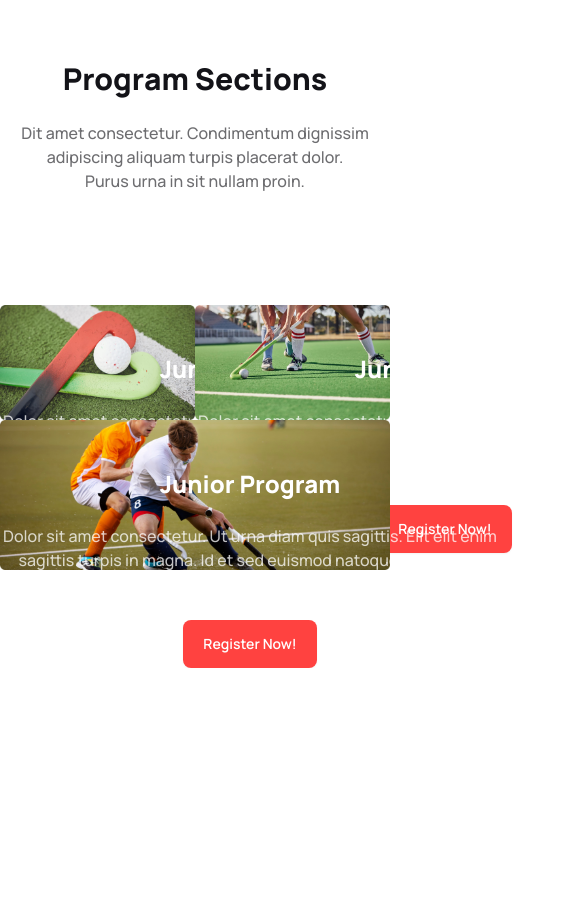
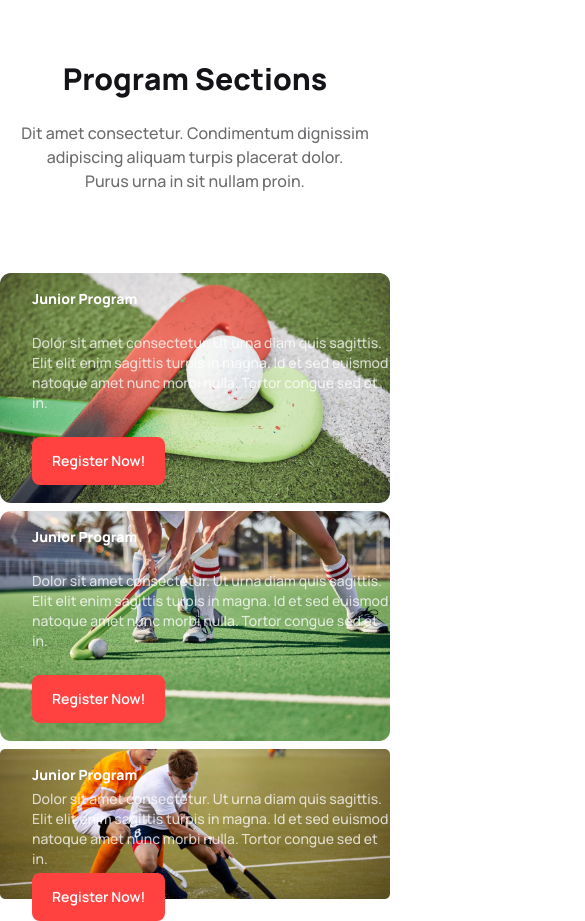
Before and after one commit to airabiul/b9a3-hockeys-website, a plain HTML site: page index.html in a window 390 px wide. Shown: the part 1027-1948 px from the top of the page, 585 px wide, since content can reach past the window. Before the commit the page ends 1695 px from the top, so only its background shows below. Drawn offline with nearby package versions, Linux system fonts and the light colour scheme.

Commit message:
program section mobile respons ok

```diff
--- a/index.html
+++ b/index.html
@@ -70,42 +70,43 @@
         </div>
       </section>
       <!-- Program Sections -->
-      <section>
+      <section class="">
         <div class="container mx-auto text-center mt-16">
           <div class="program-text-container">
             <h3 class="text-3xl text-[#131318] font-extrabold">Program Sections</h3>
-            <p class="font-medium text-[#6D6D70] mt-6 mb-28">
+            <p class="font-medium text-[#6D6D70] mt-6 mb-20">
               Dit amet consectetur. Condimentum dignissim adipiscing aliquam turpis placerat dolor.
               <br />
               Purus urna in sit nullam proin.
             </p>
           </div>
-          <div class="grid grid-cols-12 justify-center">
-            <div class="relative grid-cols-6 col-span-6">
-                <img class="h-[100%] w-[100%]" src="./Images/2.png" alt="">
-               <div class="absolute top-12">
-                <h3 class="text-2xl text-white font-extrabold">Junior Program</h3>
-                <p class="text-white font-medium opacity-75 w-[500px] mt-6">Dolor sit amet consectetur. Ut urna diam quis sagittis. Elit elit
+          <div class="grid-rows-1 col-span-6 lg:grid grid-cols-12 justify-center gap-6">
+            <div class="relative mb-2 grid-cols-6 col-span-6 text-left">
+                <img class="h-[100% w-[100%]" src="./Images/2.png" alt="">
+               <div class="absolute top-4 lg:top-44 left-8">
+                <h3 class="text-sm lg:text-2xl text-white font-extrabold">Junior Program</h3>
+                <p class="text-sm text-white lg:text-xl font-medium opacity-75  lg:w-[500px] mt-6">Dolor sit amet consectetur. Ut urna diam quis sagittis. Elit elit
                     enim sagittis turpis in magna. Id et sed euismod natoque amet nunc morbi nulla. Tortor congue sed et in.</p>
                 <button class="btn text-white bg-[#FF4240] border-none px-5 mt-6">Register Now!</button>
                </div>
             </div>
-            <div class="relative grid-cols-7 col-span-6">
+            <div class="relative grid-rows-1  mb-2 lg:grid-cols-7 col-span-6 text-left">
                 <img class="h-[100%] w-[100%]" src="./Images/3.png" alt="">
-               <div class="absolute top-12">
-                <h3 class="text-2xl text-white font-extrabold">Junior Program</h3>
-                <p class="text-white font-medium opacity-75 w-[500px] mt-6">Dolor sit amet consectetur. Ut urna diam quis sagittis. Elit elit
+               <div class="absolute top-4 lg:top-44 left-8">
+                <h3 class="text-sm lg:text-2xl text-white font-extrabold">Junior Program</h3>
+                <p class="text-sm text-white lg:text-xl font-medium opacity-75 lg:w-[500px] mt-6">Dolor sit amet consectetur. Ut urna diam quis sagittis. Elit elit
                     enim sagittis turpis in magna. Id et sed euismod natoque amet nunc morbi nulla. Tortor congue sed et in.</p>
                 <button class="btn text-white bg-[#FF4240] border-none px-5 mt-6">Register Now!</button>
                </div>
             </div>
-            <div class="relative grid-cols-1 col-span-12">
-                <img class="w-[100%] h-[100%]" src="./Images/4.png" alt="">
-               <div class="absolute top-12">
-                <h3 class="text-2xl text-white font-extrabold">Junior Program</h3>
-                <p class="text-white font-medium opacity-75 w-[500px] mt-6">Dolor sit amet consectetur. Ut urna diam quis sagittis. Elit elit
+            <div class="relative lg:grid-cols-1 col-span-12 text-left">
+                <img class="lg:w-[100%] h-[100%]" src="./Images/4.png" alt="">
+
+               <div class="absolute top-4 lg:top-64 left-8">
+                <h3 class="text-sm lg:text-2xl text-white font-extrabold">Junior Program</h3>
+                <p class="text-sm text-white   lg:text-xl font-medium opacity-75  lg:w-[500px] mt-1 lg:mt-6">Dolor sit amet consectetur. Ut urna diam quis sagittis. Elit elit
                     enim sagittis turpis in magna. Id et sed euismod natoque amet nunc morbi nulla. Tortor congue sed et in.</p>
-                <button class="btn text-white bg-[#FF4240] border-none px-5 mt-6">Register Now!</button>
+                <button class="btn text-white bg-[#FF4240] border-none px-5 mt-1 lg:mt-5">Register Now!</button>
                </div>
             </div>
           </div>
```
